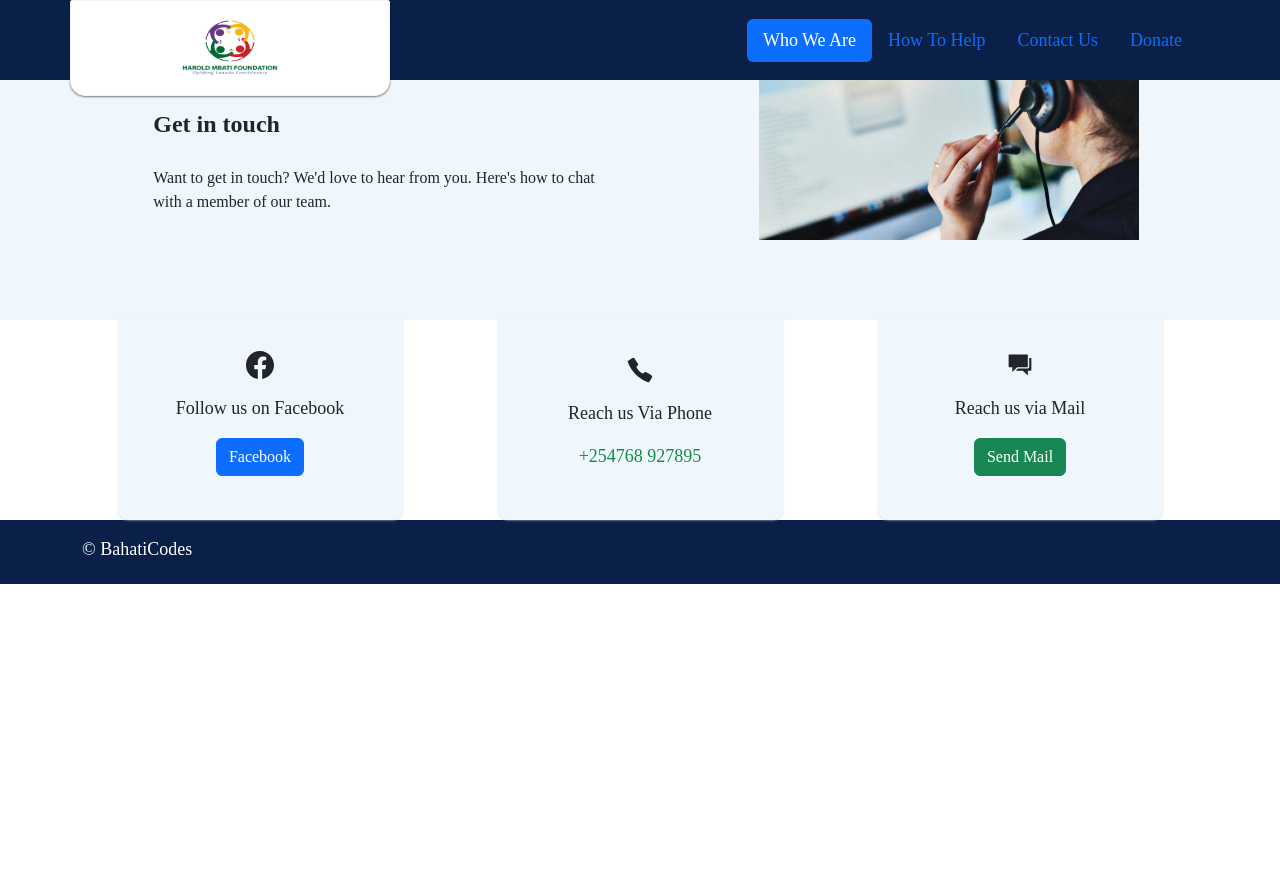
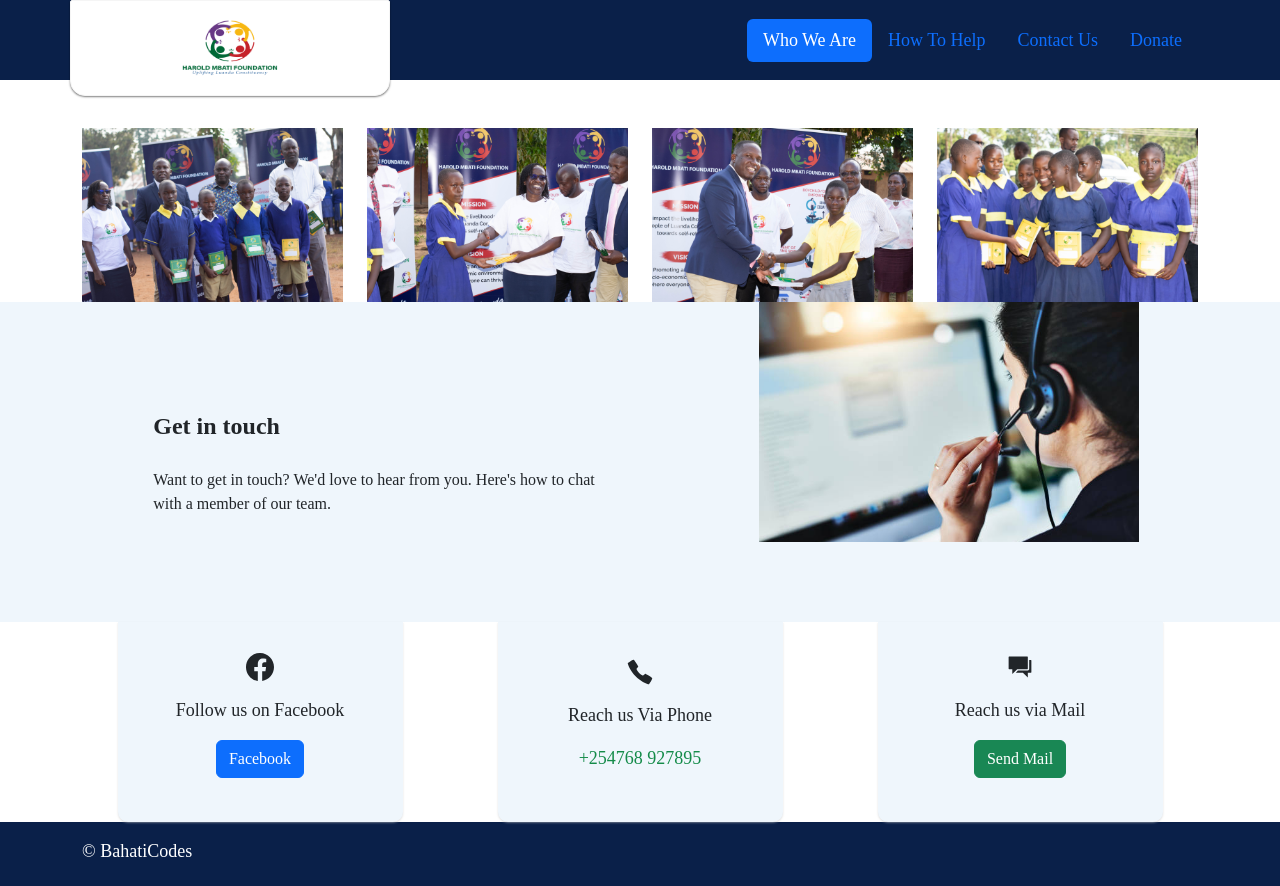
Before and after one commit to Manenomyk/Harold-mbati-site, a React (Create React App) app: page /gallery in a window 1280 px wide. Before the commit the page ends 800 px from the top, so only its background shows below. Built offline with nearby package versions, Linux system fonts and the light colour scheme; a web font is replaced by a local one.

Commit message:
row1 gallery

```diff
--- a/src/Pages/Gallery/Gallery.css
+++ b/src/Pages/Gallery/Gallery.css
@@ -0,0 +1,3 @@
+.galacont{
+    margin-top: 8rem;
+}
--- a/src/Pages/Gallery/Gallery.js
+++ b/src/Pages/Gallery/Gallery.js
@@ -3,6 +3,11 @@ import "./Gallery.css";
 import * as gala from "react-bootstrap";
 import logo from "../../Images/logo.png";
 import Contact from "../Contact/Contact";
+import i2 from "../../Images/i2.jpg";
+import i3 from "../../Images/i3.jpg";
+import i4 from "../../Images/i4.jpg";
+import i5 from "../../Images/i5.jpg";
+import i6 from "../../Images/i6.jpg";
 
 function Gallery() {
   return (
@@ -40,7 +45,42 @@ function Gallery() {
           </gala.Col>
         </gala.Row>
       </gala.Container>
-
+    <gala.Container className="galacont">
+        <gala.Row>
+            <gala.Col lg={3} className="mx-aoto">
+                <gala.Image
+                src={i2}
+                className="d-block w-100"
+                alt="picture1"
+                fluid
+                />
+            </gala.Col>
+            <gala.Col lg={3} className="mx-aoto">
+                <gala.Image
+                src={i3}
+                className="d-block w-100"
+                alt="picture2"
+                fluid
+                />
+            </gala.Col>
+            <gala.Col lg={3} className="mx-aoto">
+                <gala.Image
+                src={i4}
+                className="d-block w-100"
+                alt="picture3"
+                fluid
+                />
+            </gala.Col>
+            <gala.Col lg={3} className="mx-aoto">
+                <gala.Image
+                src={i5}
+                className="d-block w-100"
+                alt="picture3"
+                fluid
+                />
+            </gala.Col>
+        </gala.Row>
+    </gala.Container>
       <div className="ContactSection">
         <a name="Contact"></a>
         <Contact />
```
